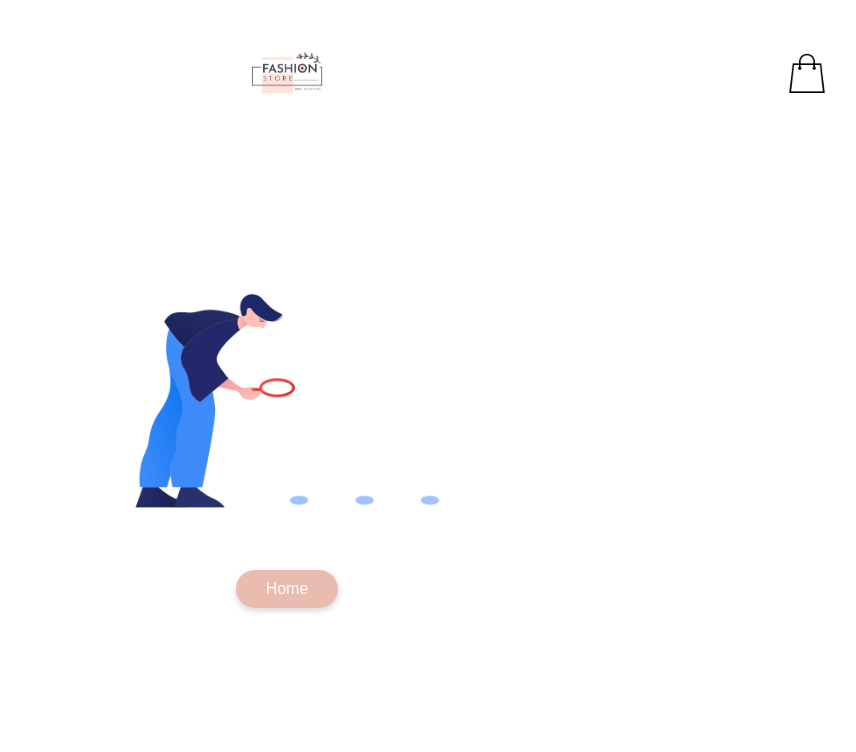
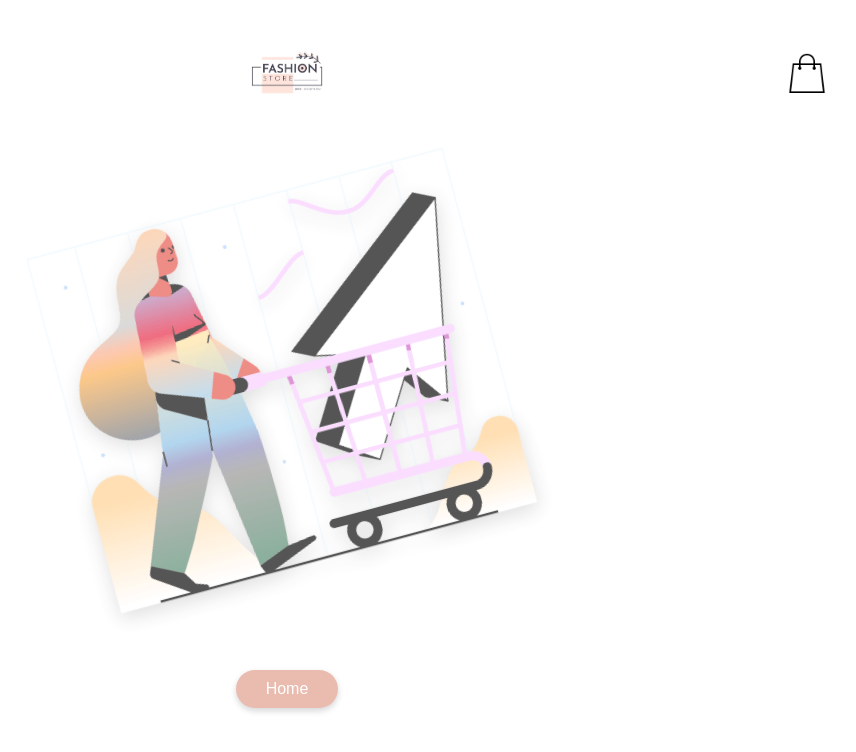
Before and after one commit to odysseygthb/VueCommerce, a Vue app: page /cart in a window 1280 px wide. Shown: the top 752 px of the page, without its empty margins (353-1209 px from the left). Built offline with nearby package versions, Linux system fonts and the light colour scheme.

Commit message:
Stable version with calculation

```diff
--- a/src/assets/styles/styles.css
+++ b/src/assets/styles/styles.css
@@ -71,4 +71,13 @@ a:hover {
   }
 }
 
+@keyframes opacityAnimation {
+  0% {
+    opacity: 0;
+  }
+  100% {
+    opacity: 1;
+  }
+}
+
 /* Predefined | end */
--- a/src/components/vCart.vue
+++ b/src/components/vCart.vue
@@ -90,15 +90,30 @@
   }
 
   .vcart__empty_image {
-    max-width: 600px;
+    max-width: 500px;
+    filter: drop-shadow(0 6px 10px rgba(0,0,0,.16));
+    opacity: .8;
+    transform: rotate(-15deg);
+    animation: emptyImageAnimation 2s ease;
   }
 
   .vcart__empty_link {
     margin: 20px 0;
+    animation: opacityAnimation 1.5s ease;
   }
 
   .vcart__total{
     display: flex;
     justify-content: center;
   }
+
+  @keyframes emptyImageAnimation {
+    0% {
+      transform: rotate3d(2, -1, -1, -0.2turn) rotate(0) scale(.7);
+    }
+    100% {
+      transform: rotate3d(0) rotate(-15deg) scale(1);
+    }
+  }
+
 </style>
```
Also changed, not shown: src/assets/img/cartplaceholder.png.
